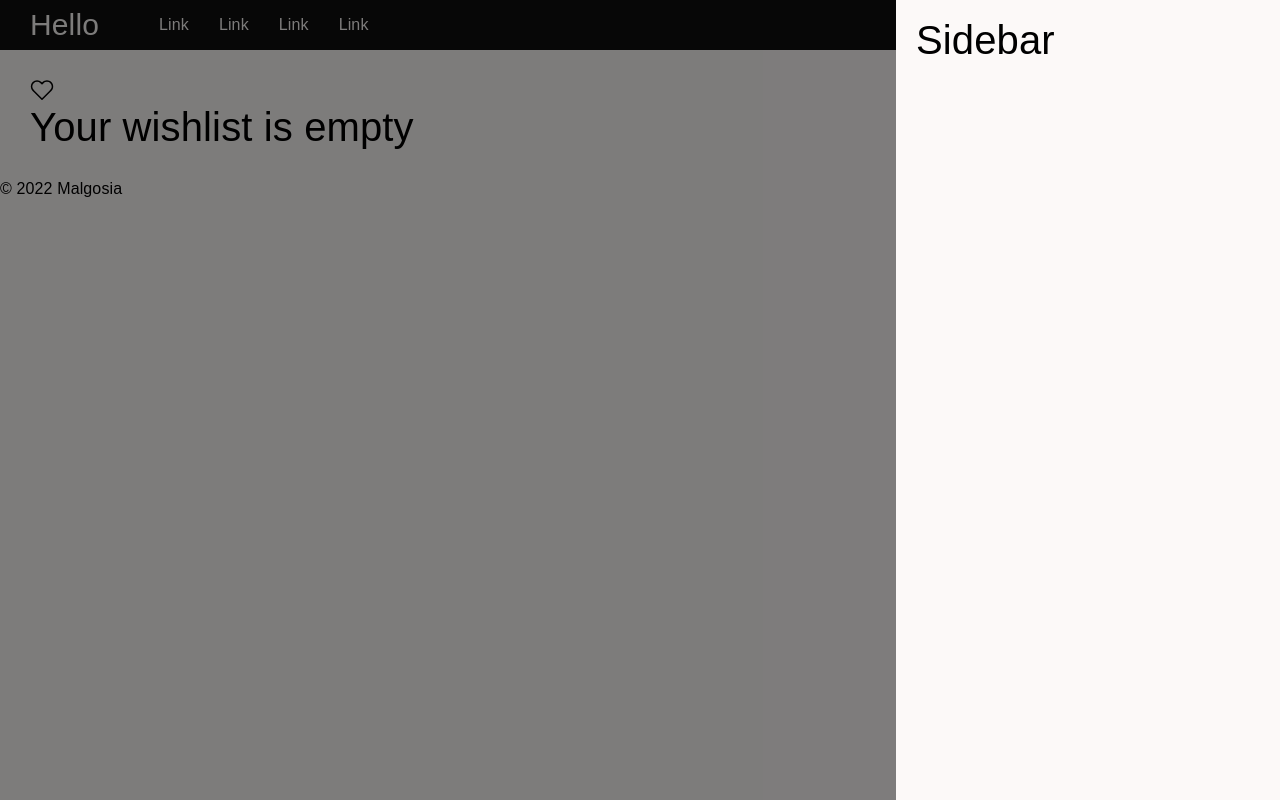
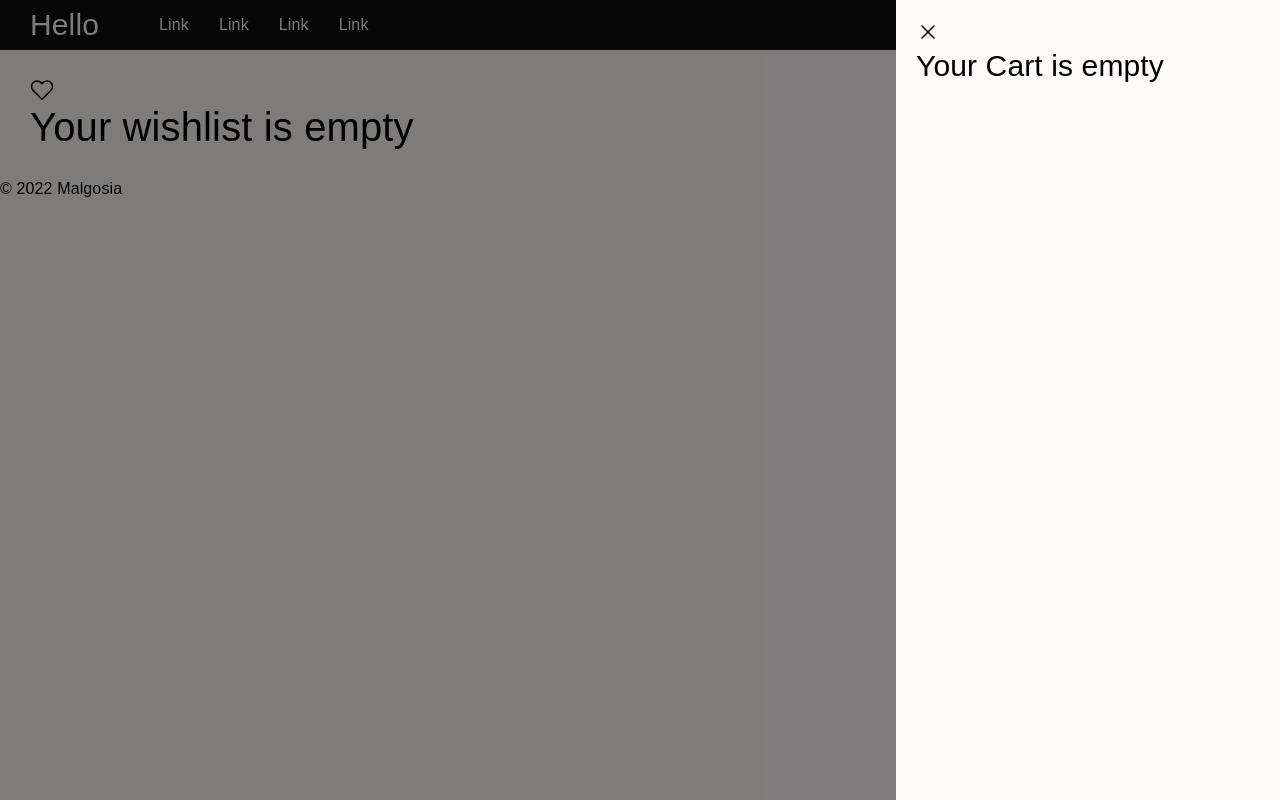
Before and after one commit to juliscapucin/malgosia.co, a Next.js app: page /wishlist in a window 1280 px wide. Built offline with nearby package versions, Linux system fonts and the light colour scheme; a web font is replaced by a local one.

Commit message:
CartSidebar component

```diff
--- /dev/null
+++ b/components/cart/CartSidebar/CartSidebar.tsx
@@ -0,0 +1,54 @@
+import { FC, ReactNode } from "react";
+
+import { Bag, Cross } from "@components/icons";
+
+interface Props {}
+
+const CartSidebar: FC<Props> = () => {
+  const isEmpty = true;
+
+  return (
+    <div className='cartsidebar-container'>
+      {isEmpty ? (
+        <>
+          <div className='cartsidebar-close-btn'>
+            <Cross />
+          </div>
+          <div className='cartsidebar-content'>
+            <h4>Your Cart is empty</h4>
+          </div>
+        </>
+      ) : (
+        <>
+          <div className='cartsidebar-close-btn'>
+            <Cross />
+          </div>
+          <div className='cartsidebar-content'>
+            <h4>Your Cart</h4>
+            <p>Cart items here!</p>
+            <div className='cartsidebar-items'>
+              <div className='cartsidebar-item'>
+                <p>Subtotal</p>
+                <p>€ 60</p>
+              </div>
+              <div className='cartsidebar-item'>
+                <p>Taxes</p>
+                <p>€ 15</p>
+              </div>
+              <div className='cartsidebar-item'>
+                <p>Shipping</p>
+                <p>Free</p>
+              </div>
+              <div className='cartsidebar-item'>
+                <h5>Total</h5>
+                <h5>€ 130</h5>
+              </div>
+            </div>
+          </div>
+        </>
+      )}
+    </div>
+  );
+};
+
+export default CartSidebar;
--- /dev/null
+++ b/components/cart/CartSidebar/cartsidebar.scss
@@ -0,0 +1,27 @@
+.cartsidebar-content {
+  display: flex;
+  flex-direction: column;
+  gap: 4rem;
+
+  .cartsidebar-items {
+    padding-top: 2rem;
+    border-top: 1px $clr-black solid;
+    display: flex;
+    flex-direction: column;
+    gap: 1rem;
+
+    .cartsidebar-item {
+      display: flex;
+      justify-content: space-between;
+
+      &:nth-child(3) {
+        padding-bottom: 2rem;
+      }
+
+      &:last-child {
+        border-top: 1px $clr-black solid;
+        padding-top: 2rem;
+      }
+    }
+  }
+}
--- /dev/null
+++ b/components/cart/CartSidebar/index.ts
@@ -0,0 +1 @@
+export { default } from "./CartSidebar";
--- /dev/null
+++ b/components/cart/index.ts
@@ -0,0 +1 @@
+export { default as CartSidebar } from "./CartSidebar";
--- a/components/common/Layout/Layout.tsx
+++ b/components/common/Layout/Layout.tsx
@@ -2,6 +2,7 @@ import Head from "next/head";
 
 import { Footer, Navbar } from "@components/common";
 import { Sidebar } from "@components/ui";
+import { CartSidebar } from "@components/cart";
 
 interface Props {
   children: React.ReactNode;
@@ -16,7 +17,9 @@ const Layout: React.FC<Props> = ({ children }) => {
         <link href='https://use.typekit.net/cbg5juo.css' rel='stylesheet' />
       </Head>
       <div className='mainContainer'>
-        <Sidebar></Sidebar>
+        <Sidebar>
+          <CartSidebar />
+        </Sidebar>
         <Navbar />
         <main>{children}</main>
         <Footer />
--- a/components/ui/Sidebar/Sidebar.tsx
+++ b/components/ui/Sidebar/Sidebar.tsx
@@ -1,17 +1,17 @@
 import { FC, ReactNode } from "react";
 
-interface Props {}
+interface Props {
+  children: React.ReactNode;
+}
 
-const Sidebar: FC<Props> = () => {
+const Sidebar: FC<Props> = ({ children }) => {
   const isOpen = true;
 
   return (
     <>
       {isOpen ? (
         <div className='sidebar-container'>
-          <div className='sidebar-bg'>
-            <h3>Sidebar</h3>
-          </div>
+          <div className='sidebar-bg'>{children}</div>
         </div>
       ) : null}
     </>
--- a/styles/index.scss
+++ b/styles/index.scss
@@ -17,3 +17,5 @@
 @import "../components/ui/Sidebar/sidebar.scss";
 
 @import "../components/product/ProductCard/productcard.scss";
+
+@import "../components/cart/CartSidebar/cartsidebar.scss";
```
